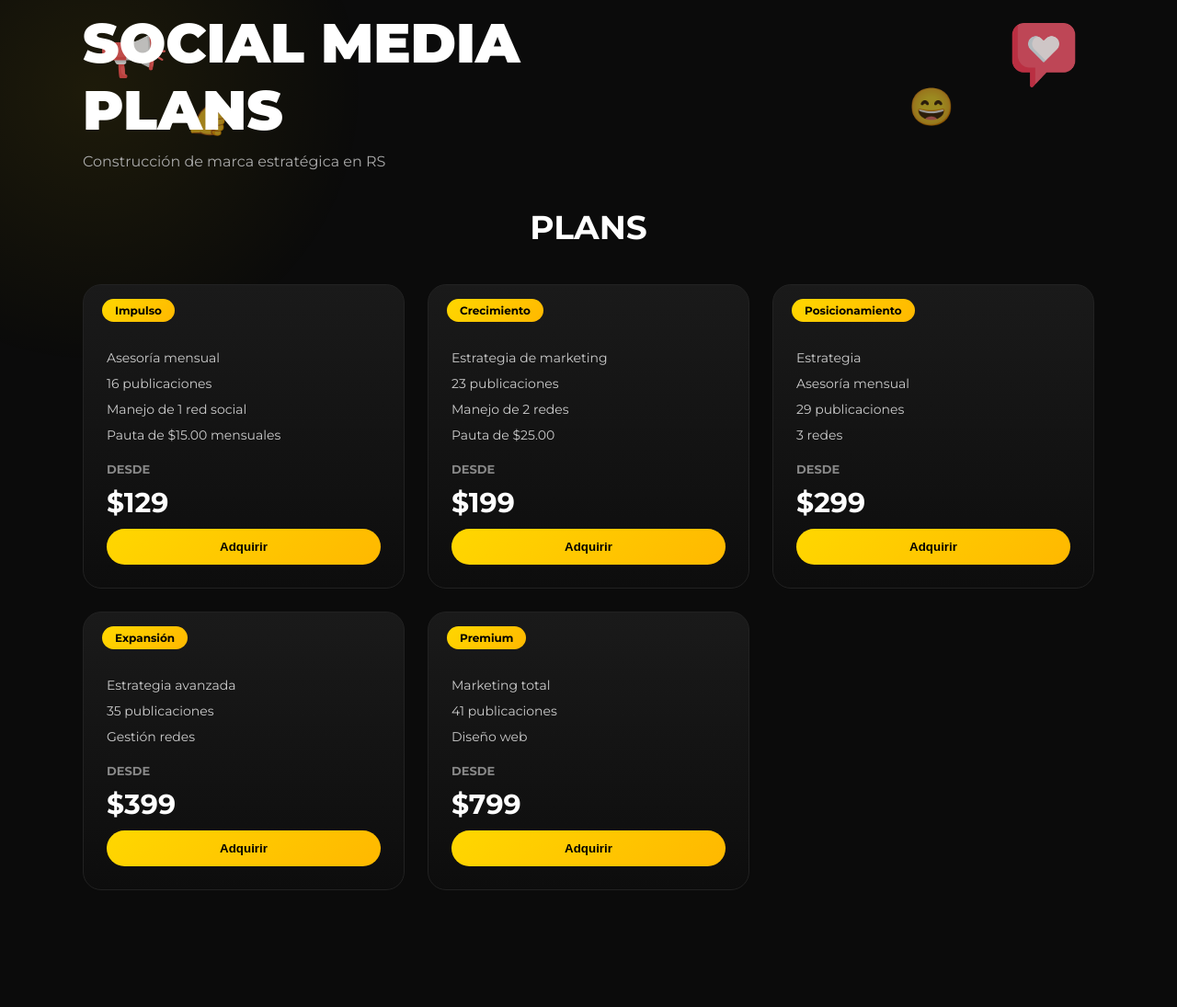
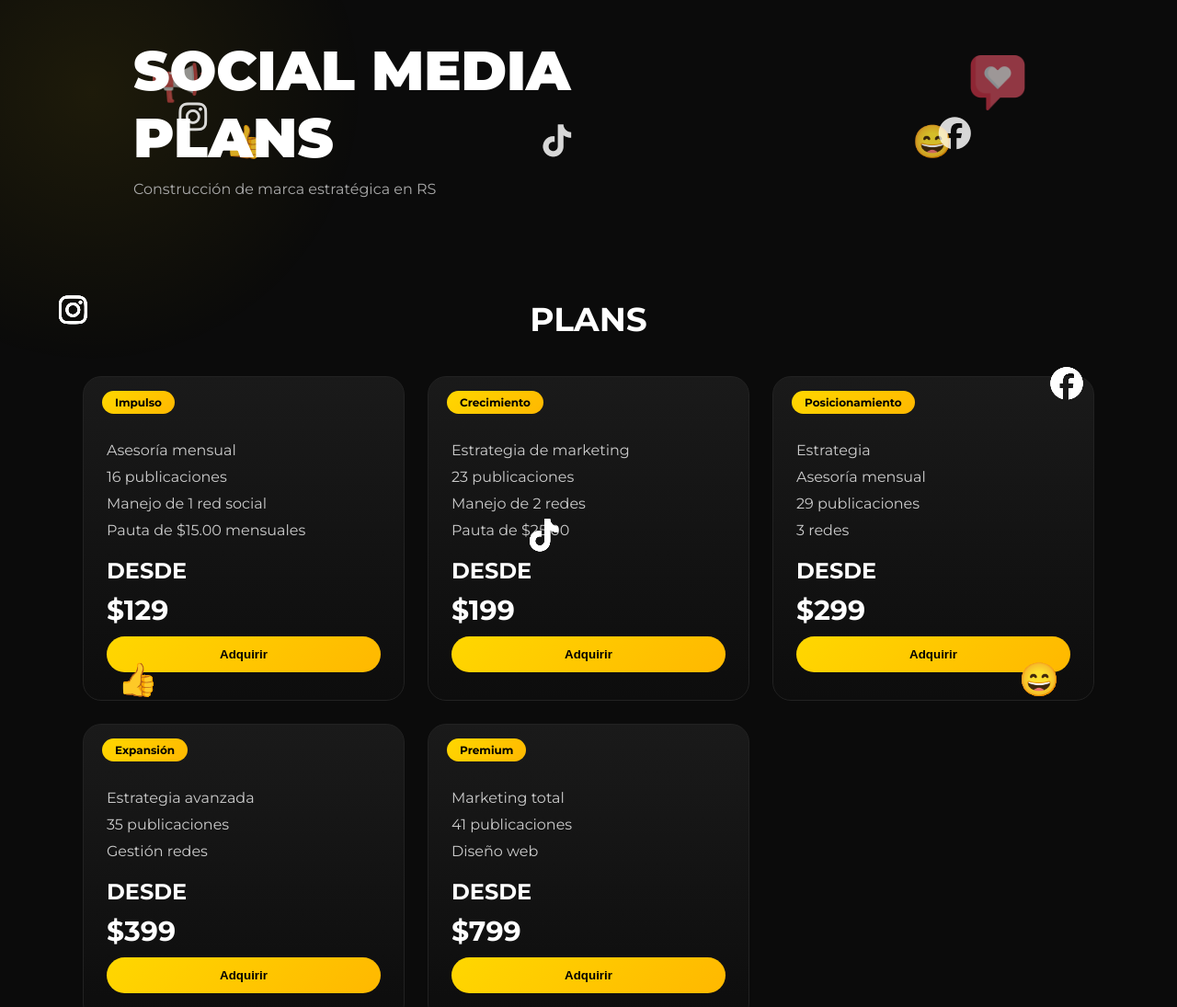
Before and after one commit to Manuel0901/unideas, a plain HTML site: page index.html in a window 1280 px wide. Shown: the top 1095 px of the page at 92% size. Drawn offline with Linux system fonts and the light colour scheme.

Commit message:
entrega de lunes 20

```diff
--- a/css/EstilosP.css
+++ b/css/EstilosP.css
@@ -5,6 +5,13 @@
     box-sizing: border-box;
 }
 
+body {
+    background: #0b0b0b;
+    color: #fff;
+    font-family: 'Montserrat', sans-serif;
+}
+
+/* FONDO LUZ */
 body::before {
     content: "";
     position: fixed;
@@ -16,55 +23,83 @@ body::before {
     z-index: 0;
 }
 
-body {
-    background: #0b0b0b;
-    color: #fff;
-    font-family: 'Montserrat', sans-serif;
-}
-
 /* ===== SECCIONES ===== */
 section {
     padding: 70px 5%;
 }
 
-/* 🔥 HERO SIN ESPACIO RARO */
 .container {
-    padding-top: 10px !important;
+    padding-top: 20px;
 }
 
 /* ===== HERO ===== */
 .hero {
     position: relative;
     max-width: 1100px;
-    margin: 0 auto 40px;
+    margin: auto;
 }
 
-/* ICONOS */
+/* ICONOS CONTENEDOR */
 .hero-icons {
     position: absolute;
     inset: 0;
+    pointer-events: none;
 }
 
+/* ICONOS BASE */
 .icon {
     position: absolute;
-    width: 70px;
-    opacity: 0.8;
+    font-size: 35px;
+    opacity: 0.6;
     z-index: 1;
+    transition: 0.3s;
 }
 
-/* 🔥 MEGÁFONO ARREGLADO */
+/* POSICIONES */
 .icon-mega {
     top: 20px;
     left: 20px;
+    width: 60px;
 }
 
-/* CORAZÓN */
 .icon-heart {
     top: 20px;
     right: 20px;
+    width: 60px;
 }
 
-/* TEXTO */
+.icon-like {
+    bottom: 40px;
+    left: 10%;
+}
+
+.icon-smile {
+    bottom: 40px;
+    right: 10%;
+}
+
+.icon-instagram {
+    top: 40%;
+    left: 5%;
+}
+
+.icon-facebook {
+    top: 50%;
+    right: 8%;
+}
+
+.icon-tiktok {
+    bottom: 25%;
+    left: 45%;
+}
+
+/* HOVER ICONOS */
+.icon:hover {
+    transform: scale(1.2);
+    opacity: 1;
+}
+
+/* TEXTO HERO */
 .hero-text {
     position: relative;
     z-index: 2;
@@ -81,7 +116,7 @@ section {
     color: #aaa;
 }
 
-/* ===== TITLE ===== */
+/* ===== TITULO ===== */
 .title {
     text-align: center;
     margin: 40px 0;
@@ -97,39 +132,24 @@ section {
     gap: 25px;
 }
 
-/* TARJETA PRO */
 .card {
     background: linear-gradient(180deg, #1a1a1a, #0d0d0d);
     border: 1px solid #222;
     border-radius: 20px;
-    padding: 30px 25px 25px;
+    padding: 30px 25px;
     position: relative;
-    transition: 0.3s;
-    overflow: hidden;
-}
-
-/* 🔥 EFECTO INTERACTIVO */
-.card::before {
-    content: "";
-    position: absolute;
-    inset: 0;
-    background: radial-gradient(circle at top, rgba(255,215,0,0.15), transparent);
-    opacity: 0;
     transition: 0.3s;
 }
 
-.card:hover::before {
-    opacity: 1;
+.card:hover {
+    transform: translateY(-10px);
+    box-shadow: 0 10px 40px rgba(255, 215, 0, 0.25);
 }
 
-.card:hover {
-    transform: translateY(-10px) scale(1.02);
-}
-
-/* BADGE ARREGLADO */
+/* BADGE */
 .badge {
     position: absolute;
-    top: 15px; /* 🔥 ya no negativo */
+    top: 15px;
     left: 20px;
     background: linear-gradient(135deg, #ffd700, #ffb800);
     color: #000;
@@ -148,21 +168,15 @@ section {
 .card ul li {
     margin-bottom: 10px;
     color: #ccc;
-    font-size: 14px;
 }
 
-/* PRECIOS */
-.card h2 {
-    color: #888;
-    font-size: 13px;
-}
-
+/* PRECIO */
 .card h1 {
     font-size: 30px;
     margin: 10px 0;
 }
 
-/* BOTÓN PRO */
+/* BOTÓN */
 button {
     width: 100%;
     padding: 12px;
@@ -172,15 +186,13 @@ button {
     color: #000;
     font-weight: bold;
     cursor: pointer;
-    transition: 0.3s;
 }
 
 button:hover {
     transform: scale(1.05);
-    box-shadow: 0 5px 20px rgba(255, 200, 0, 0.4);
 }
 
-/* ===== DETALLE ===== */
+/* ===== SECCIONES ABAJO ===== */
 .detalle-container,
 .detalle-pro-container,
 .extras-container,
@@ -192,7 +204,7 @@ button:hover {
     gap: 40px;
 }
 
-/* CAJAS UNIFICADAS */
+/* CAJAS */
 .mini-card,
 .card-pro,
 .detalle-pro-box,
@@ -208,164 +220,50 @@ button:hover {
 .detalle-pro-box p,
 .detalle-box p {
     color: #ccc;
-    margin-bottom: 8px;
 }
 
-/* ===== RESPONSIVE MOBILE ===== */
-@media (max-width: 768px) {
-
-    /* SECCIONES */
-    section {
-        padding: 50px 20px;
-    }
-
-    .title {
-        font-size: 28px;
-        margin: 30px 0;
-    }
-
-    /* HERO */
-    .hero {
-        flex-direction: column;
-        text-align: center;
-        align-items: center;
-    }
-
-    .hero-text {
-        text-align: center;
-    }
-
-    .hero-text h1 {
-        font-size: 38px;
-        line-height: 1.1;
-    }
-
-    .hero-text p {
-        font-size: 14px;
-        max-width: 280px;
-        margin: 10px auto;
-    }
-
-    /* ICONOS */
-    .icon {
-        width: 45px;
-        opacity: 0.4;
-    }
-
-    /* CARDS */
-    .cards {
-        grid-template-columns: 1fr;
-        gap: 20px;
-    }
-
-    .card {
-        padding: 30px 20px;
-        border-radius: 18px;
-    }
-
-    .card h1 {
-        font-size: 34px;
-    }
-
-    .card ul li {
-        font-size: 15px;
-    }
-
-    /* BOTONES */
-    button {
-        padding: 15px;
-        font-size: 16px;
-        border-radius: 30px;
-    }
-
-    /* GRIDS ABAJO */
-    .detalle-container,
-    .detalle-pro-container,
-    .extras-container,
-    .faq-container {
-        grid-template-columns: 1fr;
-        text-align: center;
-    }
-
-    /* QUITAR EFECTOS HOVER EN MOBILE */
-    .card,
-    .mini-card,
-    .card-pro {
-        transform: none !important;
-    }
-
-    .card:hover {
-        transform: none;
-    }
-}
-
-/* SCROLL SUAVE */
-html {
-    scroll-behavior: smooth;
-}
-
-/* ANIMACIONES */
+/* ===== ANIMACIÓN ===== */
 .card, .mini-card, .card-pro, .detalle-pro-box {
     opacity: 0;
     transform: translateY(40px);
-    transition: all 0.6s ease;
+    transition: 0.6s;
 }
 
 .show {
     opacity: 1;
     transform: translateY(0);
 }
-.show {
-    opacity: 1;
-    transform: translateY(0);
-}
-.card:hover {
-    box-shadow: 0 10px 40px rgba(255, 215, 0, 0.25),
-                0 0 20px rgba(255, 215, 0, 0.15);
-}
-button:active {
-    transform: scale(0.95);
-}
-.card ul li {
-    transition: 0.2s;
-}
 
-.card ul li:hover {
-    color: #fff;
-    transform: translateX(5px);
-}
+/* ===== RESPONSIVE ===== */
+@media (max-width: 768px) {
 
-/*para los emojies*/
-.icon-like,
-.icon-smile {
-    position: absolute;
-    font-size: 40px;
-    opacity: 0.6;
-}
+    section {
+        padding: 50px 20px;
+    }
 
-/* posiciones */
-.icon-like {
-    bottom: 30px;
-    left: 10%;
-}
+    .hero-text h1 {
+        font-size: 38px;
+    }
 
-.icon-smile {
-    bottom: 40px;
-    right: 12%;
-}
-@keyframes float {
-    0% { transform: translateY(0px); }
-    50% { transform: translateY(-10px); }
-    100% { transform: translateY(0px); }
-}
+    .cards {
+        grid-template-columns: 1fr;
+    }
 
-.icon {
-    animation: float 4s ease-in-out infinite;
-}
-@media (max-width: 768px) {
-    .icon-like,
-    .icon-smile {
-        font-size: 28px;
-        opacity: 0.4;
+    .detalle-container,
+    .detalle-pro-container,
+    .extras-container,
+    .faq-container {
+        grid-template-columns: 1fr;
+    }
+
+    .icon {
+        font-size: 24px;
+        opacity: 0.3;
+    }
+
+    .icon-instagram,
+    .icon-facebook,
+    .icon-tiktok {
+        display: none;
     }
 }
--- a/index.html
+++ b/index.html
@@ -20,21 +20,90 @@
     <div class="hero">
 
         <!-- ICONOS -->
+<!DOCTYPE html>
+
+<html lang="es">
+<head>
+    <meta charset="UTF-8">
+    <title>Social Media Plans</title>
+    <meta name="viewport" content="width=device-width, initial-scale=1.0">
+
+
+<!-- ICONOS -->
+<link rel="stylesheet" href="https://cdnjs.cloudflare.com/ajax/libs/font-awesome/6.5.0/css/all.min.css">
+
+<!-- FUENTE -->
+<link href="https://fonts.googleapis.com/css2?family=Montserrat:wght@400;700;900&display=swap" rel="stylesheet">
+
+<!-- CSS -->
+<link rel="stylesheet" href="css/EstilosP.css">
+
+
+</head>
+
+<body>
+
+<!-- ===== HERO ===== -->
+
+<section class="container">
+
+
+<div class="hero">
+
+    <!-- ICONOS -->
     <div class="hero-icons">
-            <img src="imagenes/megafono.ico" class="icon icon-mega" alt="">
-            <img src="imagenes/amor.png" class="icon icon-heart" alt="">
-        </div>
+        <img src="imagenes/megafono.ico" class="icon icon-mega" alt="megafono">
+        <img src="imagenes/amor.png" class="icon icon-heart" alt="corazon">
+
+        <!-- EMOJIS -->
         <div class="icon icon-like">👍</div>
         <div class="icon icon-smile">😄</div>
+
+        <!-- REDES SOCIALES -->
+        <i class="icon icon-instagram fa-brands fa-instagram"></i>
+        <i class="icon icon-facebook fa-brands fa-facebook"></i>
+        <i class="icon icon-tiktok fa-brands fa-tiktok"></i>
+    </div>
+
     <!-- TEXTO -->
     <div class="hero-text">
         <h1>SOCIAL MEDIA<br>PLANS</h1>
         <p>Construcción de marca estratégica en RS</p>
     </div>
+    <!-- EMOJIS -->
+        <div class="icon icon-like">👍</div>
+        <div class="icon icon-smile">😄</div>
+
+        <!-- REDES SOCIALES -->
+        <i class="icon icon-instagram fa-brands fa-instagram"></i>
+        <i class="icon icon-facebook fa-brands fa-facebook"></i>
+        <i class="icon icon-tiktok fa-brands fa-tiktok"></i>
+    </div>
+
 
 </div>
 
+<!-- EMOJIS -->
+        <div class="icon icon-like">👍</div>
+        <div class="icon icon-smile">😄</div>
+
+        <!-- REDES SOCIALES -->
+        <i class="icon icon-instagram fa-brands fa-instagram"></i>
+        <i class="icon icon-facebook fa-brands fa-facebook"></i>
+        <i class="icon icon-tiktok fa-brands fa-tiktok"></i>
+    </div>
+
 <h1 class="title">PLANS</h1>
+<!-- EMOJIS -->
+        <div class="icon icon-like">👍</div>
+        <div class="icon icon-smile">😄</div>
+
+        <!-- REDES SOCIALES -->
+        <i class="icon icon-instagram fa-brands fa-instagram"></i>
+        <i class="icon icon-facebook fa-brands fa-facebook"></i>
+        <i class="icon icon-tiktok fa-brands fa-tiktok"></i>
+    </div>
+
 
 <!-- ===== CARDS ===== -->
 <div class="cards">
@@ -52,6 +121,7 @@
         <button>Adquirir</button>
     </div>
 
+
     <div class="card">
         <span class="badge">Crecimiento</span>
         <ul>
@@ -64,6 +134,7 @@
         <h1>$199</h1>
         <button>Adquirir</button>
     </div>
+
 
     <div class="card">
         <span class="badge">Posicionamiento</span>
@@ -103,12 +174,24 @@
     </div>
 
 </div>
+<!-- EMOJIS -->
+        <div class="icon icon-like">👍</div>
+        <div class="icon icon-smile">😄</div>
+
+        <!-- REDES SOCIALES -->
+        <i class="icon icon-instagram fa-brands fa-instagram"></i>
+        <i class="icon icon-facebook fa-brands fa-facebook"></i>
+        <i class="icon icon-tiktok fa-brands fa-tiktok"></i>
+    </div>
+
 
 </section>
 
 <!-- ===== DETALLE IMPULSO ===== -->
+
 <section class="detalle">
     <div class="detalle-container">
+
 
     <div class="detalle-left">
         <div class="mini-card">
@@ -138,11 +221,23 @@
     </div>
 
 </div>
+
+
 </section>
+<!-- EMOJIS -->
+        <div class="icon icon-like">👍</div>
+        <div class="icon icon-smile">😄</div>
 
-<!-- ===== CRECIMIENTO ===== -->
+        <!-- REDES SOCIALES -->
+        <i class="icon icon-instagram fa-brands fa-instagram"></i>
+        <i class="icon icon-facebook fa-brands fa-facebook"></i>
+        <i class="icon icon-tiktok fa-brands fa-tiktok"></i>
+    </div>
+<!-- ===== PLANES ===== -->
+
 <section class="detalle-pro">
     <div class="detalle-pro-container">
+
 
     <div class="detalle-pro-left">
         <span class="badge-outline">Plan Crecimiento</span>
@@ -165,11 +260,21 @@
     </div>
 
 </div>
+
+
 </section>
+<!-- EMOJIS -->
+        <div class="icon icon-like">👍</div>
+        <div class="icon icon-smile">😄</div>
 
-<!-- ===== EXPANSIÓN ===== -->
+        <!-- REDES SOCIALES -->
+        <i class="icon icon-instagram fa-brands fa-instagram"></i>
+        <i class="icon icon-facebook fa-brands fa-facebook"></i>
+        <i class="icon icon-tiktok fa-brands fa-tiktok"></i>
+    </div>
 <section class="detalle-pro">
     <div class="detalle-pro-container">
+
 
     <div class="detalle-pro-left">
         <span class="badge-outline">Plan Expansión</span>
@@ -191,11 +296,21 @@
     </div>
 
 </div>
+
+
 </section>
+<!-- EMOJIS -->
+        <div class="icon icon-like">👍</div>
+        <div class="icon icon-smile">😄</div>
 
-<!-- ===== DOMINIO ===== -->
+        <!-- REDES SOCIALES -->
+        <i class="icon icon-instagram fa-brands fa-instagram"></i>
+        <i class="icon icon-facebook fa-brands fa-facebook"></i>
+        <i class="icon icon-tiktok fa-brands fa-tiktok"></i>
+    </div>
 <section class="detalle-pro">
     <div class="detalle-pro-container">
+
 
     <div class="detalle-pro-left">
         <span class="badge-gold dominio">Dominio</span>
@@ -218,16 +333,28 @@
     </div>
 
 </div>
+
+
 </section>
+<!-- EMOJIS -->
+        <div class="icon icon-like">👍</div>
+        <div class="icon icon-smile">😄</div>
 
+        <!-- REDES SOCIALES -->
+        <i class="icon icon-instagram fa-brands fa-instagram"></i>
+        <i class="icon icon-facebook fa-brands fa-facebook"></i>
+        <i class="icon icon-tiktok fa-brands fa-tiktok"></i>
+    </div>
 <!-- ===== EXTRAS ===== -->
+
 <section class="extras">
     <h2>¿CUÁLES EXTRAS PUEDO INCLUIR?</h2>
+
 
 <div class="extras-container">
 
     <div class="extras-left">
-            <img src="imagenes/phone.png" alt="">
+        <img src="imagenes/phone.png" alt="telefono">
     </div>
 
     <div class="extras-right">
@@ -245,14 +372,26 @@
     </div>
 
 </div>
+
+
 </section>
+<!-- EMOJIS -->
+        <div class="icon icon-like">👍</div>
+        <div class="icon icon-smile">😄</div>
 
+        <!-- REDES SOCIALES -->
+        <i class="icon icon-instagram fa-brands fa-instagram"></i>
+        <i class="icon icon-facebook fa-brands fa-facebook"></i>
+        <i class="icon icon-tiktok fa-brands fa-tiktok"></i>
+    </div>
 <!-- ===== FAQ ===== -->
+
 <section class="faq">
     <div class="faq-container">
 
+
     <div class="faq-left">
-            <img src="imagenes/persona.jpg" alt="">
+        <img src="imagenes/persona.jpg" alt="persona">
     </div>
 
     <div class="faq-right">
@@ -271,11 +410,22 @@
     </div>
 
 </div>
+
+
 </section>
+<!-- EMOJIS -->
+        <div class="icon icon-like">👍</div>
+        <div class="icon icon-smile">😄</div>
 
+        <!-- REDES SOCIALES -->
+        <i class="icon icon-instagram fa-brands fa-instagram"></i>
+        <i class="icon icon-facebook fa-brands fa-facebook"></i>
+        <i class="icon icon-tiktok fa-brands fa-tiktok"></i>
+    </div>
 <!-- ===== JS ===== -->
+
 <script>
-/* ===== EFECTO ICONOS (solo desktop) ===== */
+/* ICONOS SOLO DESKTOP */
 if (window.innerWidth > 768) {
     document.addEventListener("mousemove", (e) => {
         const x = (window.innerWidth / 2 - e.pageX) / 50;
@@ -287,24 +437,20 @@ if (window.innerWidth > 768) {
     });
 }
 
-/* ===== ANIMACIÓN SCROLL ===== */
+/* ANIMACIÓN SCROLL */
 const elements = document.querySelectorAll('.card, .mini-card, .card-pro, .detalle-pro-box');
 
 const observer = new IntersectionObserver((entries, observer) => {
     entries.forEach(entry => {
         if (entry.isIntersecting) {
             entry.target.classList.add('show');
-            observer.unobserve(entry.target); // 🔥 optimiza
+            observer.unobserve(entry.target);
         }
     });
-}, {
-    threshold: 0.2
-});
+}, { threshold: 0.2 });
 
 elements.forEach(el => observer.observe(el));
 </script>
 
-
-
 </body>
 </html>
```
Lines whose indentation alone changed are shown as unchanged.
